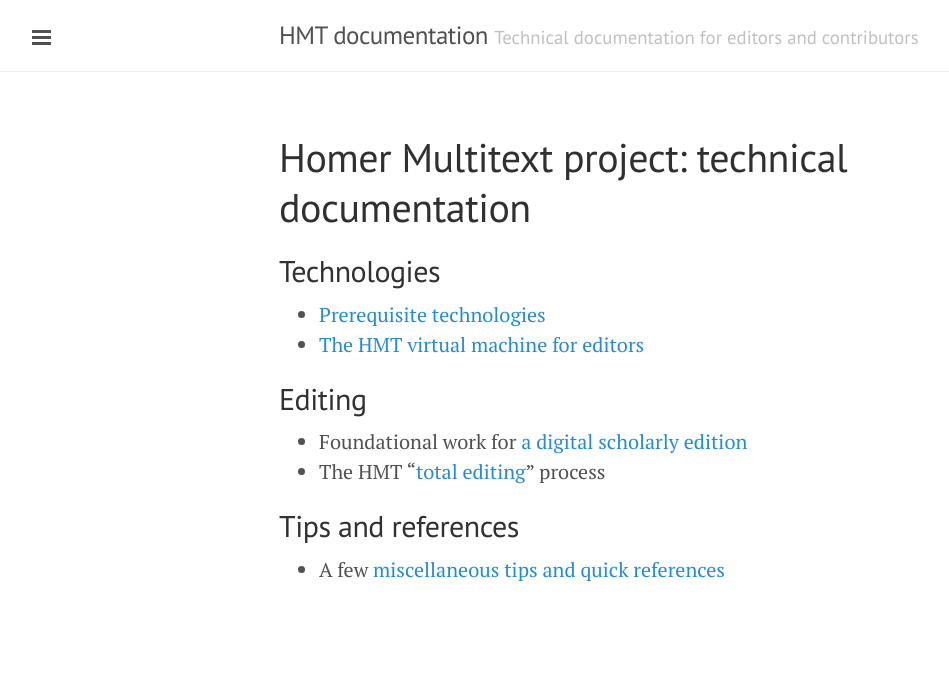
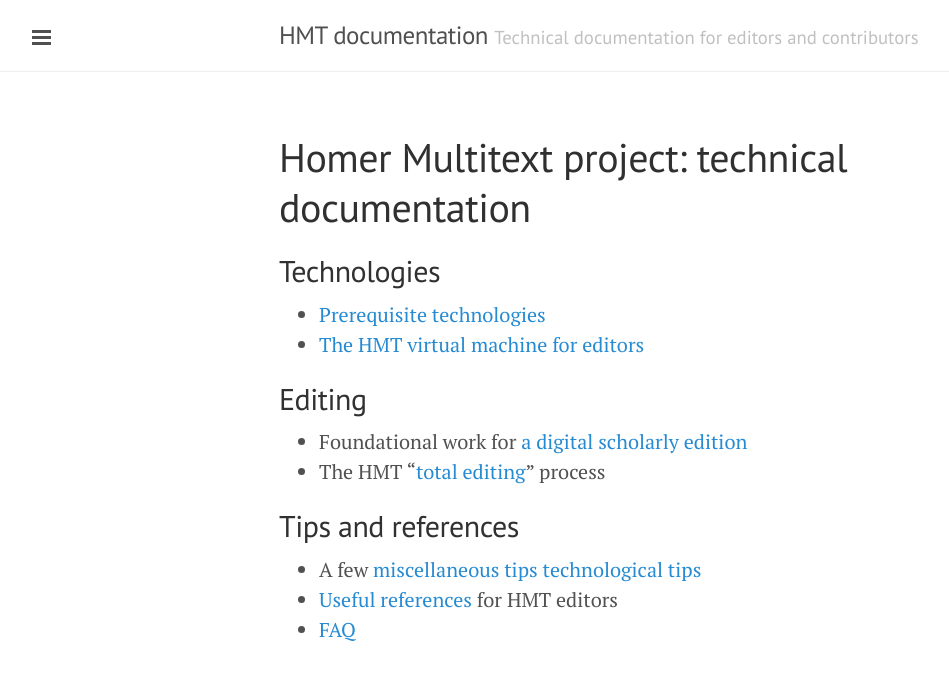
Before and after one commit to homermultitext/hmt-docs, a Jekyll site: the page built from index.md, in a window 1280 px wide. Shown: the top 680 px of the page, without its empty margins (1-950 px from the left). Built offline with Jekyll 4.4.1, drawn with Linux system fonts in a browser that asks for light colours; Markdown is read by kramdown in place of the engine named in the settings.

```diff
--- a/index.md
+++ b/index.md
@@ -19,4 +19,6 @@ layout: page
 ## Tips and references ##
 
 
-- A few [miscellaneous tips and quick references](tips)
+- A few [miscellaneous tips technological tips](tips)
+- [Useful references](references) for HMT editors
+- [FAQ](faq)
```
Also changed, not shown: faq.md (added, +32 -0 lines), references.md (added, +18 -0 lines).
